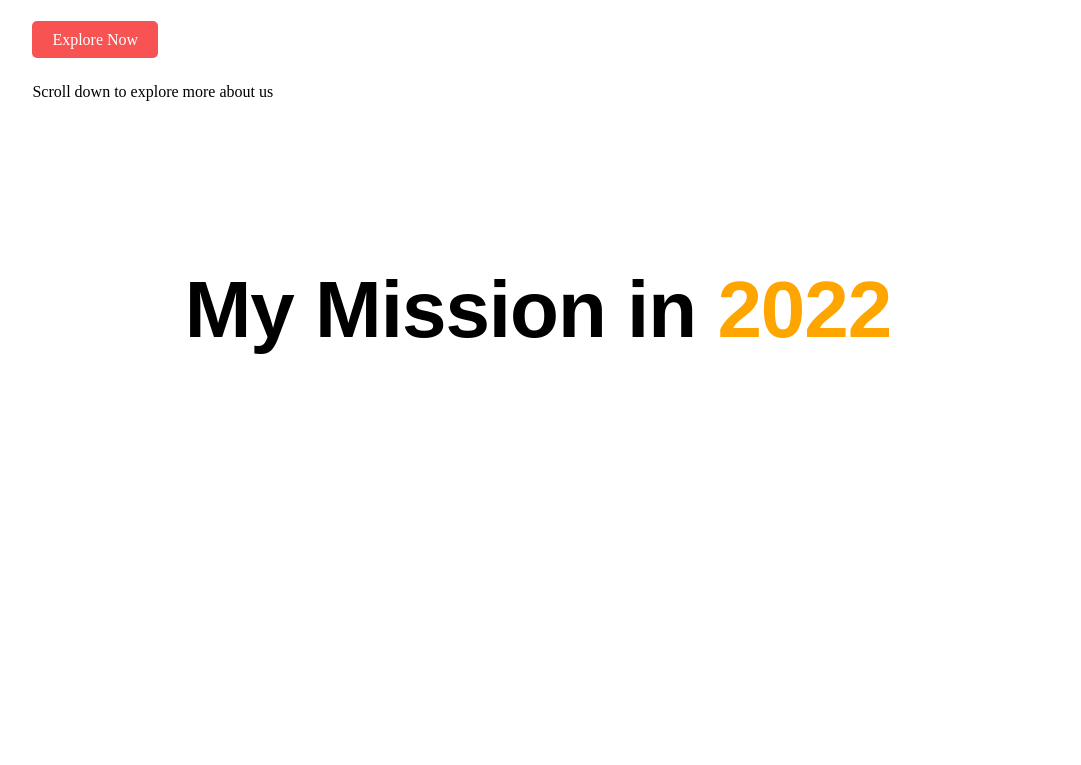
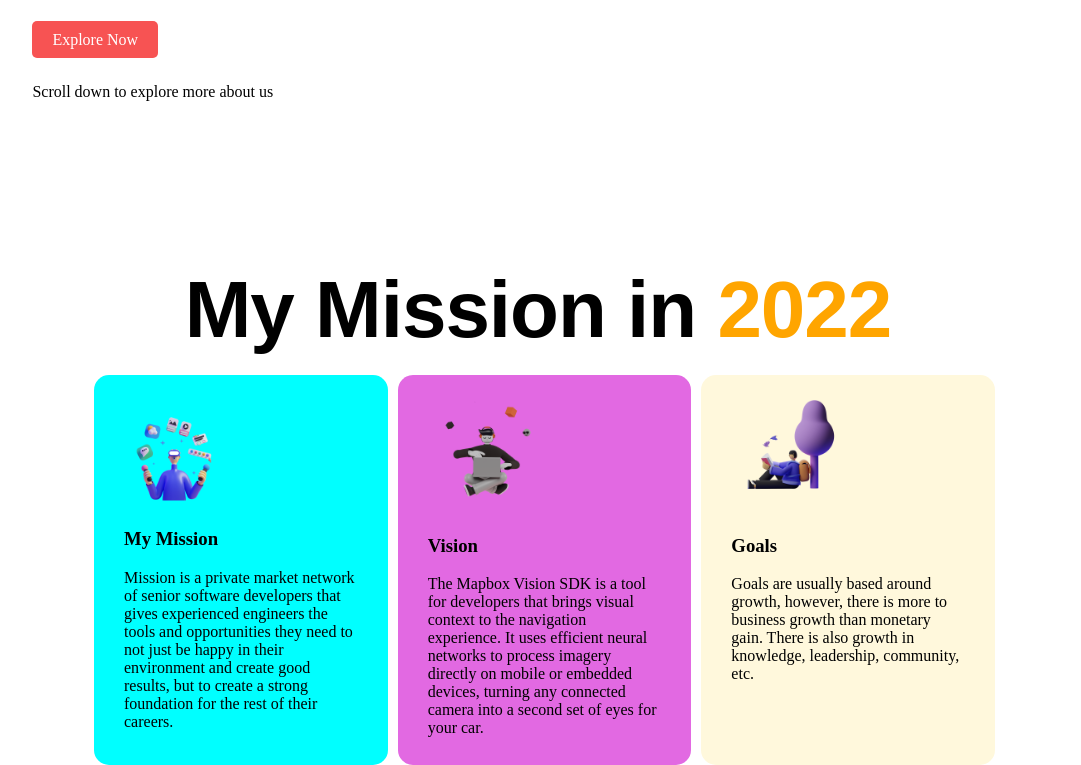
Before and after one commit to salREX/Assignment-1, a plain HTML site: page index.html in a window 1280 px wide. Shown: the part 423-1188 px from the top of the page, without its empty margins (102-1183 px from the left). Before the commit the page ends 800 px from the top, so only its background shows below. Drawn offline with Linux system fonts and the light colour scheme; a web font is replaced by a local one.

Commit message:
middle work

```diff
--- a/index.html
+++ b/index.html
@@ -30,11 +30,24 @@
         <div class="middle-color">2022</div>
     </h1>
     <section>
-        <div>
-
-        </div>
-        <div>
-
+        <div class="mid">
+            <div class="mid-1">
+                <img src="images/illustrators/illustrator-1.png" alt="">
+                <h3>My Mission</h3>
+                <p>Mission is a private market network of senior software developers that gives experienced engineers the tools and opportunities they need to not just be happy in their environment and create good results, but to create a strong foundation
+                    for the rest of their careers.</p>
+            </div>
+            <div class="mid-2">
+                <img src="images/illustrators/illustrator-2.png" alt="">
+                <h3>Vision</h3>
+                <p>The Mapbox Vision SDK is a tool for developers that brings visual context to the navigation experience. It uses efficient neural networks to process imagery directly on mobile or embedded devices, turning any connected camera into a second
+                    set of eyes for your car.</p>
+            </div>
+            <div class="mid-3">
+                <img src="images/illustrators/illustrator-3.png" alt="">
+                <h3>Goals</h3>
+                <p>Goals are usually based around growth, however, there is more to business growth than monetary gain. There is also growth in knowledge, leadership, community, etc.</p>
+            </div>
         </div>
     </section>
 </body>
--- a/style.css
+++ b/style.css
@@ -51,3 +51,42 @@ a:hover {
     color: orange;
     display: inline;
 }
+
+.mid {
+    display: flex;
+    position: absolute;
+    ;
+    padding-left: 10%;
+    padding-right: 10%;
+}
+
+.mid img {
+    width: 50%;
+}
+
+.mid-1 {
+    width: 23%;
+    height: 350px;
+    padding: 20px 30px;
+    margin-left: 60px;
+    border-radius: 15px;
+    background-color: aqua;
+}
+
+.mid-2 {
+    width: 23%;
+    height: 350px;
+    padding: 20px 30px;
+    margin-left: 10px;
+    background-color: rgb(226, 105, 226);
+    border-radius: 15px;
+}
+
+.mid-3 {
+    width: 23%;
+    height: 350px;
+    padding: 20px 30px;
+    margin-left: 10px;
+    background-color: cornsilk;
+    border-radius: 15px;
+}
```
